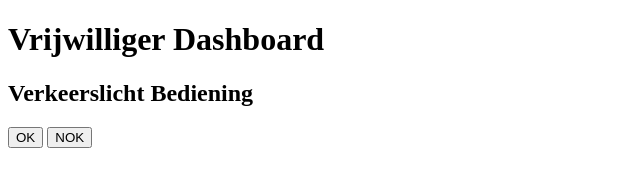
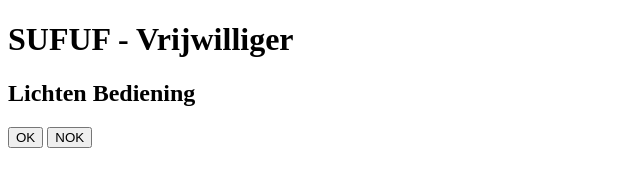
Before and after one commit to RachidAzrou/sufuf, a plain HTML site: page volunteer.html in a window 1280 px wide. Shown: the whole page, without its empty margins (0-640 px from the left). Drawn offline with Linux system fonts and the light colour scheme.

Commit message:
Update volunteer.html

```diff
--- a/volunteer.html
+++ b/volunteer.html
@@ -3,16 +3,16 @@
 <head>
     <meta charset="UTF-8">
     <meta name="viewport" content="width=device-width, initial-scale=1.0">
-    <title>Vrijwilliger Dashboard</title>
+    <title>SUFUF - Vrijwilliger</title>
     <link rel="stylesheet" href="styles.css">
 </head>
 <body>
     <header>
-        <h1>Vrijwilliger Dashboard</h1>
+        <h1>SUFUF - Vrijwilliger</h1>
     </header>
     <main>
         <div id="lightControls">
-            <h2>Verkeerslicht Bediening</h2>
+            <h2>Lichten Bediening</h2>
             <button id="okButton">OK</button>
             <button id="nokButton">NOK</button>
         </div>
```
